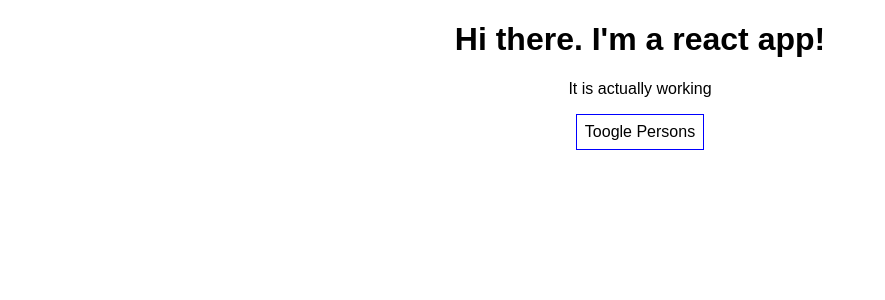
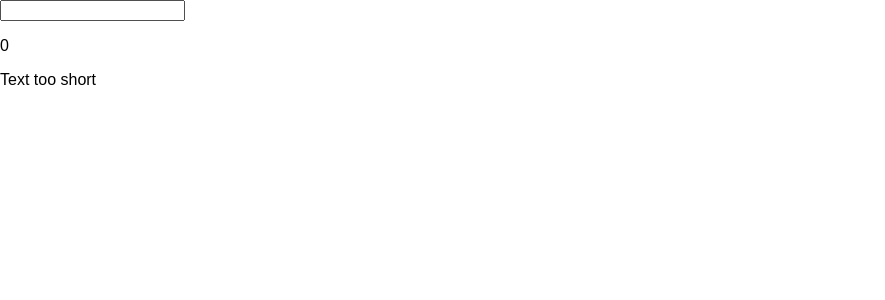
Before and after one commit to Hendrickson/react-udemy-course, a React (Create React App) app: page / in a window 1280 px wide. Shown: the top 300 px of the page, without its empty margins (0-885 px from the left). Built offline with nearby package versions, Linux system fonts and the light colour scheme.

Commit message:
section4Test

```diff
--- a/src/App.js
+++ b/src/App.js
@@ -1,89 +1,46 @@
 import React, { Component } from "react";
 import "./App.css";
 import Person from "./Person/Person";
+import Validation from "./Validation/Validation";
+import Char from "./Char/Char";
 
 class App extends Component {
   state = {
-    persons: [
-      { id: "asd", name: "Max", age: 28 },
-      { id: "qwe", name: "Manu", age: 29 },
-      { id: "zxc", name: "Stephanie", age: 26 }
-    ],
-    showPersons: false
+    input: ""
   };
 
-  nameChangedHandler = (event, id) => {
-    const personIndex = this.state.persons.findIndex(p => {
-      return p.id === id;
-    });
-
-    const person = {
-      ...this.state.persons[personIndex]
-    };
-
-    person.name = event.target.value;
-
-    const persons = [...this.state.persons];
-    persons[personIndex] = person;
-
+  inputChangeHandler = event => {
     this.setState({
-      persons: persons
+      input: event.target.value
     });
   };
 
-  deletePersonHandler = personIndex => {
-    const persons = this.state.persons;
-    persons.splice(personIndex, 1);
-    this.setState({ persons: persons });
-  };
-
-  tooglePersonsHandler = () => {
-    this.setState({ showPersons: !this.state.showPersons });
+  clickHandler = index => {
+    let input = this.state.input.split("");
+    input.splice(index, 1);
+    const updatedInput = input.join("");
+    this.setState({ input: updatedInput });
   };
 
   render() {
-    const style = {
-      backgroundColor: "white",
-      font: "inherit",
-      border: "1px solid blue",
-      padding: "8px",
-      cursor: "pointer"
-    };
-
-    let persons = null;
-    if (this.state.showPersons) {
-      persons = (
-        <div>
-          {this.state.persons.map((person, index) => {
-            return (
-              <Person
-                name={person.name}
-                age={person.age}
-                click={() => this.deletePersonHandler(index)}
-                change={event => this.nameChangedHandler(event, person.id)}
-                key={person.id}
-              />
-            );
-          })}
-        </div>
+    const charList = this.state.input.split("").map((c, index) => {
+      return (
+        <Char char={c} key={index} click={() => this.clickHandler(index)} />
       );
-    }
+    });
 
     return (
-      <div className="App">
-        <h1>Hi there. I'm a react app!</h1>
-        <p>It is actually working</p>
-        <button style={style} onClick={this.tooglePersonsHandler}>
-          Toogle Persons
-        </button>
-        {persons}
+      <div>
+        <input
+          type="text"
+          onChange={event => this.inputChangeHandler(event)}
+          value={this.state.input}
+        />
+        <p>{this.state.input.length}</p>
+        <Validation textLength={this.state.input.length} />
+        {charList}
       </div>
     );
-    // return React.createElement(
-    //   "div",
-    //   { className: "App" },
-    //   React.createElement("h1", null, "Hi, I'm a react app!!!")
-    // );
   }
 }
 
--- /dev/null
+++ b/src/Char/Char.js
@@ -0,0 +1,19 @@
+import React from "react";
+
+const char = props => {
+  const style = {
+    display: "inline-block",
+    padding: "16px",
+    textAlign: "center",
+    margin: "16px",
+    border: "1px solid black"
+  };
+
+  return (
+    <p style={style} onClick={props.click}>
+      {props.char}
+    </p>
+  );
+};
+
+export default char;
--- /dev/null
+++ b/src/Validation/Validation.js
@@ -0,0 +1,13 @@
+import React from "react";
+
+const validation = props => {
+  let validationText = "Text long enough";
+
+  if (props.textLength < 5) {
+    validationText = "Text too short";
+  }
+
+  return <p>{validationText}</p>;
+};
+
+export default validation;
```
